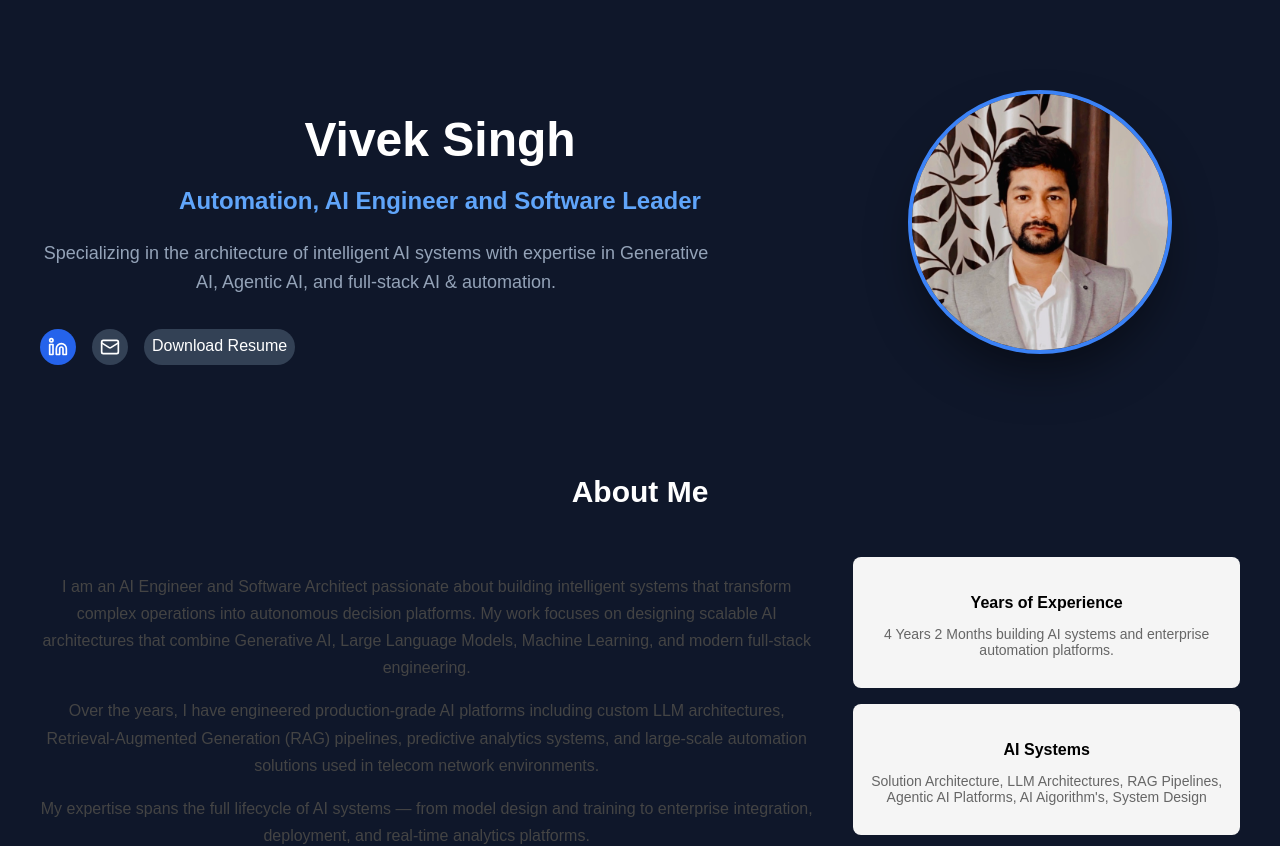
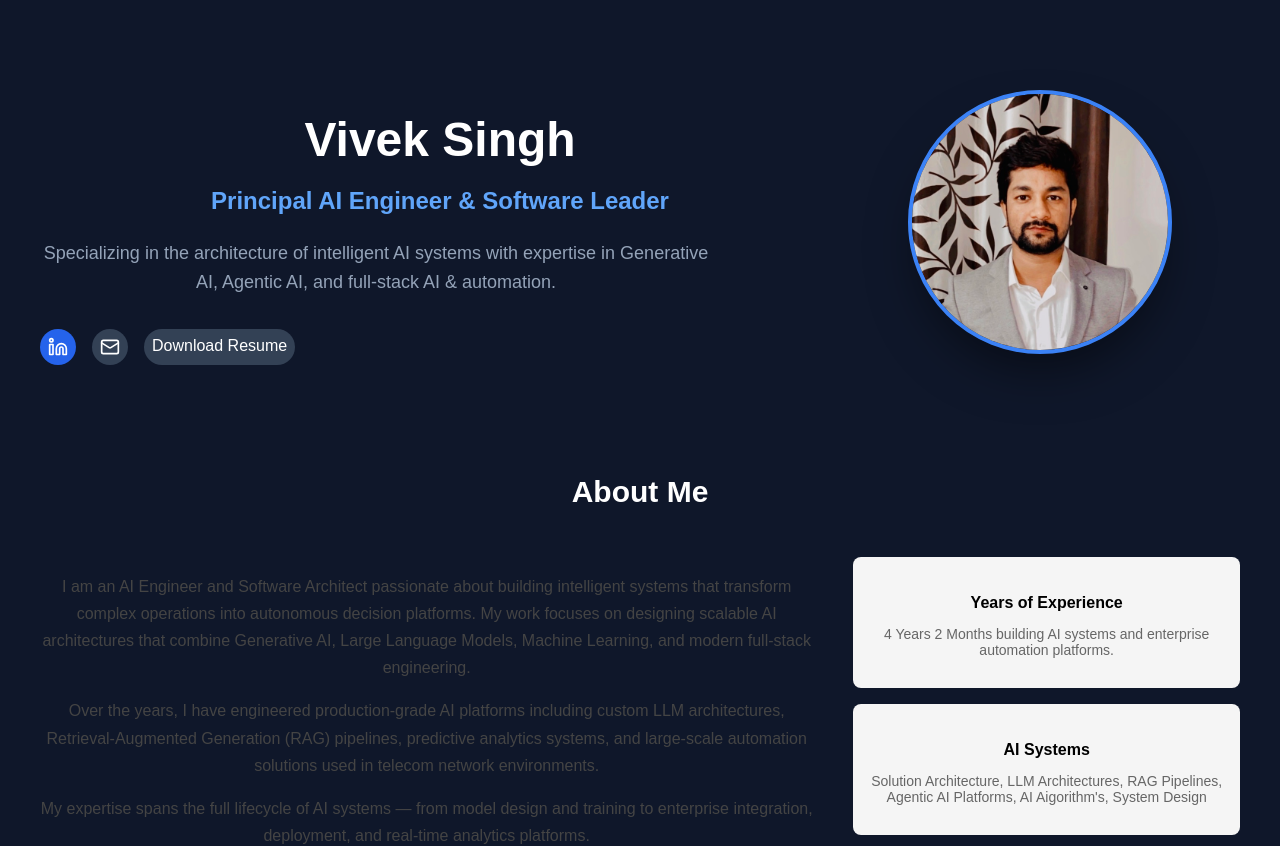
Before and after one commit to vivek792/Portfolio, a React (Create React App) app: page / in a window 1280 px wide. Shown: the top 846 px of the page. Built offline with nearby package versions, Linux system fonts and the light colour scheme.

Commit message:
Update job title in portfolio component

```diff
--- a/src/Components/portfolio.js
+++ b/src/Components/portfolio.js
@@ -93,7 +93,7 @@ const Portfolio = () => {
           <h1 className="hero-title">Vivek Singh</h1>
 
           <h2 className="hero-subtitle">
-            Automation, AI Engineer and Software Leader
+            Principal AI Engineer & Software Leader
           </h2>
 
           <p className="hero-description">
```
